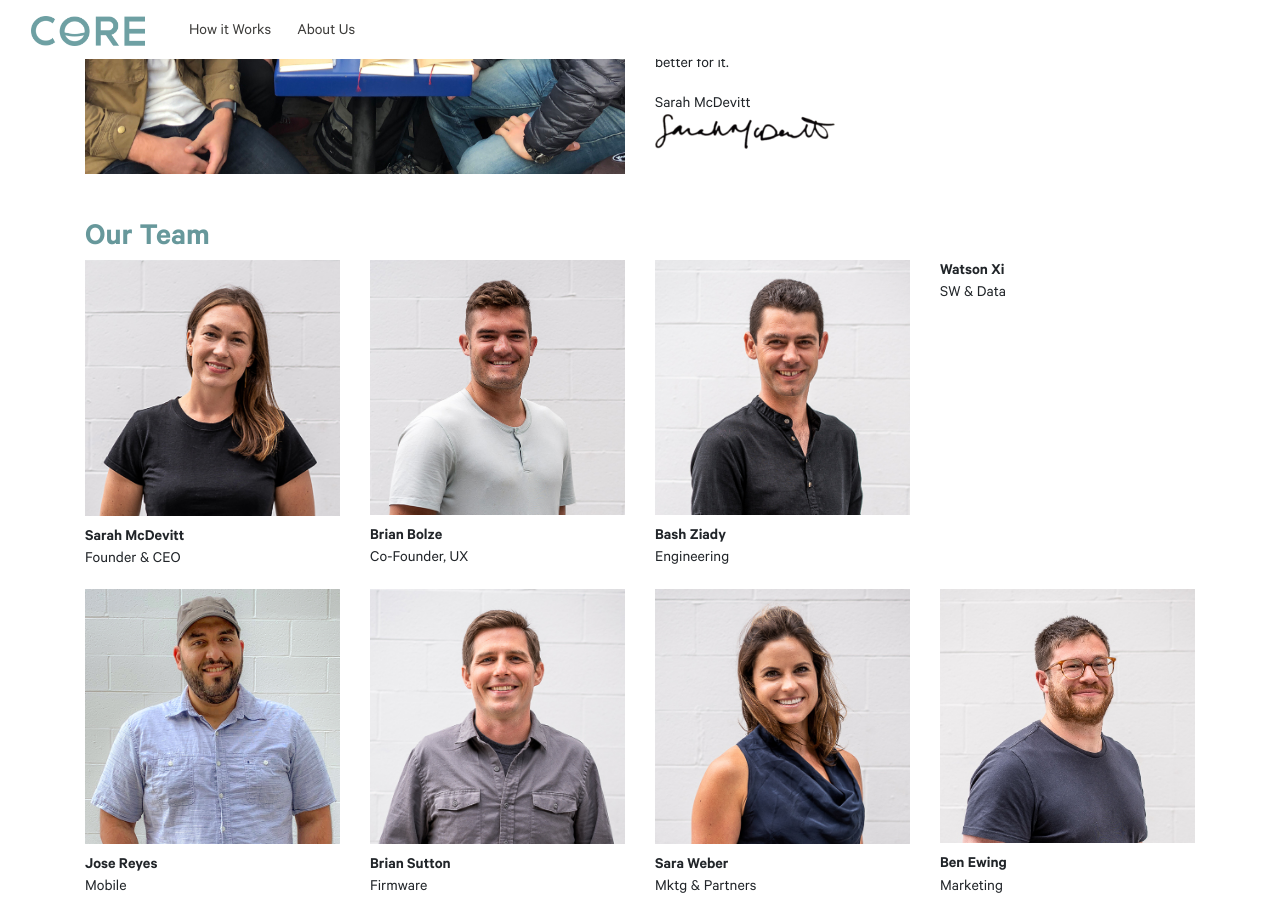
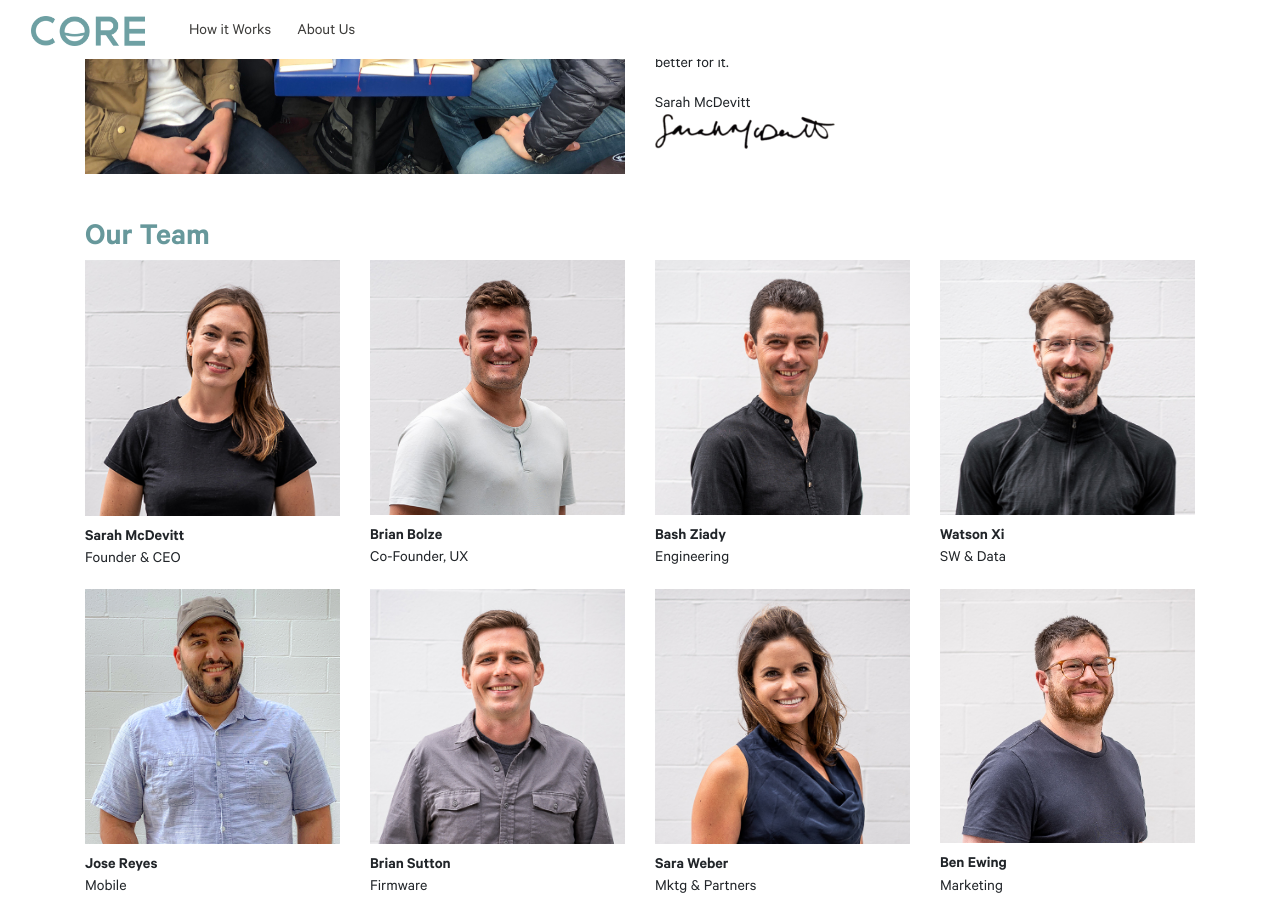
Before and after one commit to bencore/corewellness, a Jekyll site: the page built from about.html, in a window 1280 px wide and 900 px high, scrolled down 508 px. Built offline with Jekyll 4.4.1, drawn with Linux system fonts in a browser that asks for light colours; nearby versions of some CDN libraries.

Commit message:
Added Watson

```diff
--- a/about.html
+++ b/about.html
@@ -42,6 +42,7 @@ layout: default
       </div>
       <div class="col-md-3">
         <div class="team-info">
+          <img src="img/Watson.jpg">
           <h6>Watson Xi</h6>
           SW & Data
         </div>
```
Also changed, not shown: img/Watson.jpg (added).
